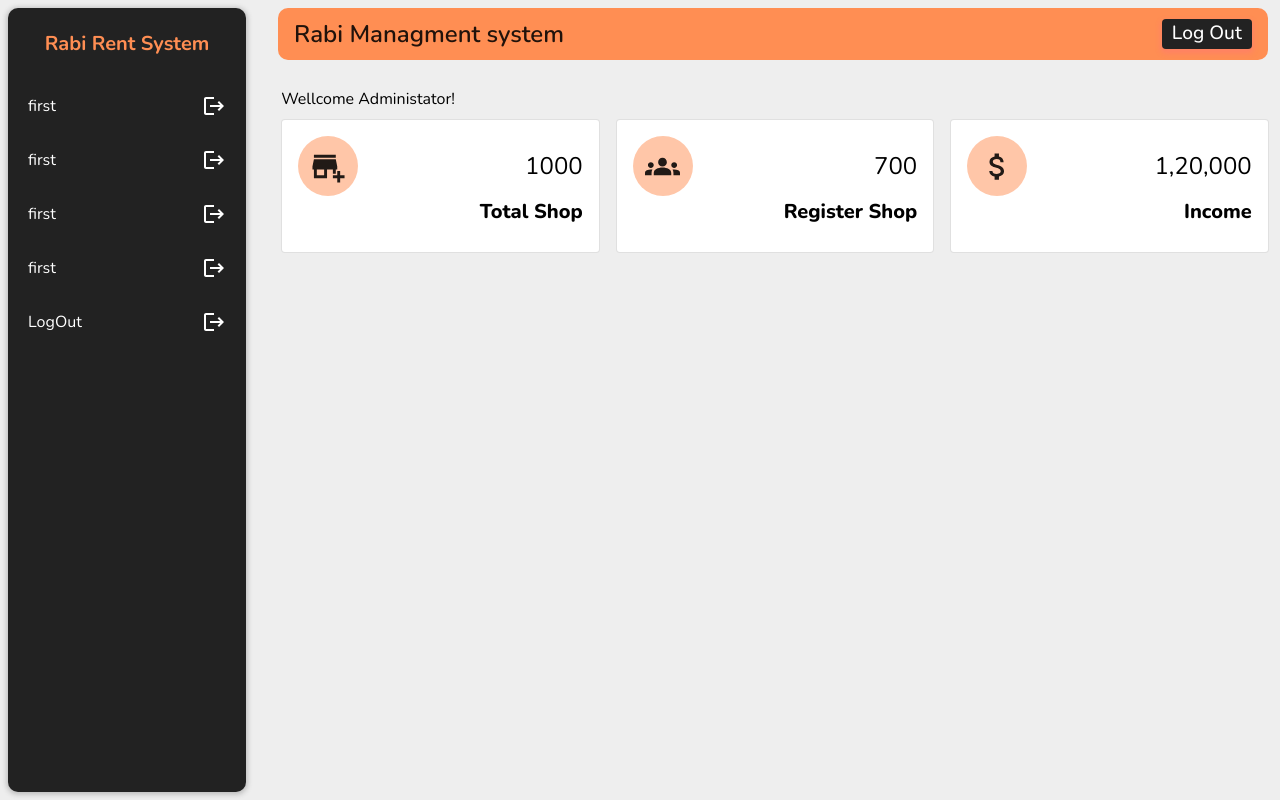
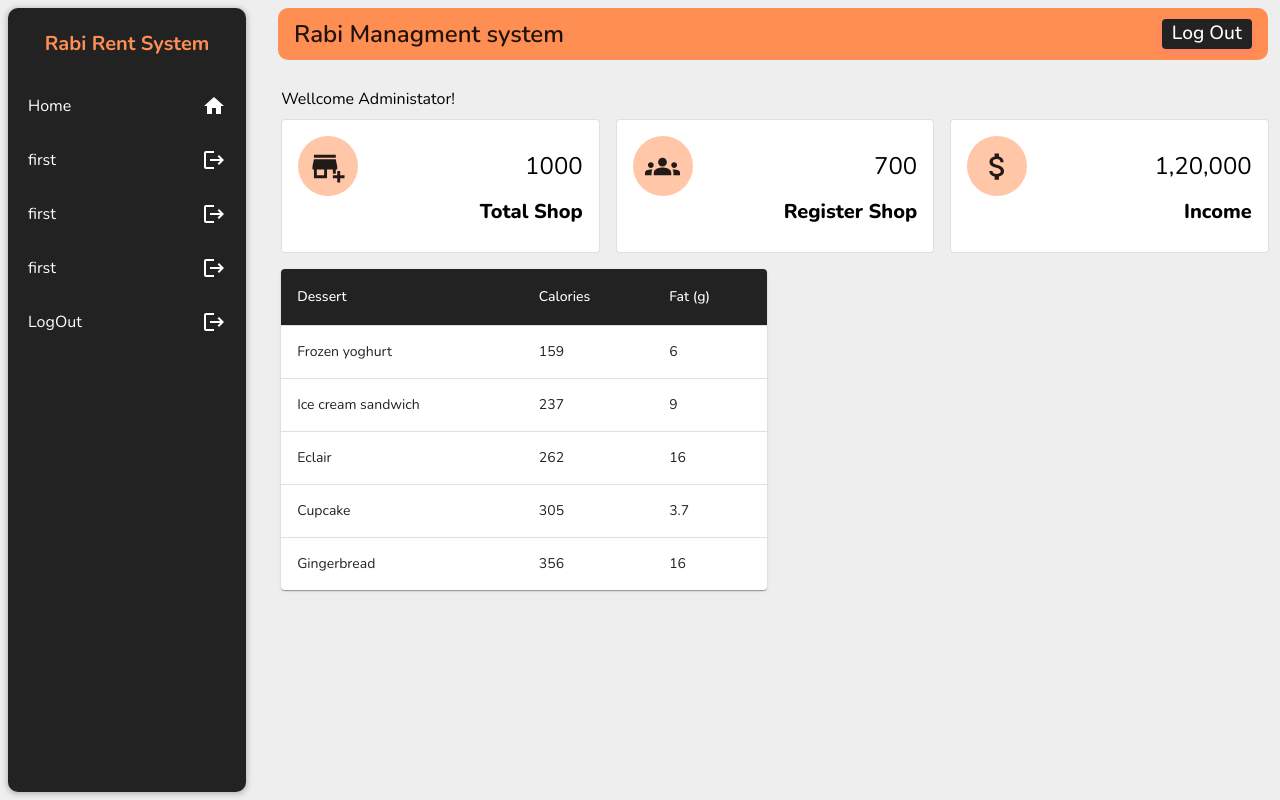
Before and after one commit to ProgrammingWithMudassar/Rabi_plaza_Managmenrt, a React (Vite) app: page / in a window 1280 px wide. Built offline with nearby package versions, Linux system fonts and the light colour scheme.

Commit message:
update code

```diff
--- a/src/Components/HomeCard.jsx
+++ b/src/Components/HomeCard.jsx
@@ -1,12 +1,32 @@
 import React from 'react'
 import Card from '@mui/material/Card'
 import CardContent from '@mui/material/CardContent'
-import CardActions from '@mui/material/CardActions'
-import Button from '@mui/material/Button'
-import Grid from '@mui/material/Grid'
+import { Grid} from '@mui/material'
 import { HomeCardData } from '../Data/DummyData'
 import { Box, Typography } from '@mui/material'
 import './Style.css'
+import Table from '@mui/material/Table';
+import TableBody from '@mui/material/TableBody';
+import TableCell from '@mui/material/TableCell';
+import TableContainer from '@mui/material/TableContainer';
+import TableHead from '@mui/material/TableHead';
+import TableRow from '@mui/material/TableRow';
+import Paper from '@mui/material/Paper';
+
+
+
+function createData(name, calories, fat, carbs, protein) {
+    return { name, calories, fat, carbs, protein };
+}
+
+const rows = [
+    createData('Frozen yoghurt', 159, 6.0, 24, 4.0),
+    createData('Ice cream sandwich', 237, 9.0, 37, 4.3),
+    createData('Eclair', 262, 16.0, 24, 6.0),
+    createData('Cupcake', 305, 3.7, 67, 4.3),
+    createData('Gingerbread', 356, 16.0, 49, 3.9),
+];
+
 
 
 const HomeCard = () => {
@@ -19,13 +39,13 @@ const HomeCard = () => {
                         return (
                             <Grid item xs={4} display='flex' >
                                 <Card variant="outlined" className='card'>
-                                    <CardContent sx={{ display: 'flex',alignItems:'center',justifyContent:'space-between' }}>
+                                    <CardContent sx={{ display: 'flex', alignItems: 'center', justifyContent: 'space-between' }}>
                                         <Box className="Card__Icon">
-                                            <data.Icon style={{fontSize:"35px"}}/>
+                                            <data.Icon style={{ fontSize: "35px" }} />
                                         </Box>
                                         <Typography variant="h5" color="initial">{data.count}</Typography>
                                     </CardContent>
-                                    <CardContent sx={{ textAlign:'right',mt:-4}}>
+                                    <CardContent sx={{ textAlign: 'right', mt: -4 }}>
                                         <Typography variant="h6" color="initial" fontWeight={800}>{data.text}</Typography>
                                     </CardContent>
                                 </Card>
@@ -33,6 +53,33 @@ const HomeCard = () => {
                         )
                     })
                 }
+                <Grid xs={6} mt={2} pl={2} >
+                    <TableContainer component={Paper} >
+                        <Table aria-label="simple table">
+                            <TableHead sx={{backgroundColor:'#222222'}}>
+                                <TableRow >
+                                    <TableCell sx={{color:'#fff'}}>Dessert </TableCell>
+                                    <TableCell sx={{color:'#fff'}}>Calories</TableCell>
+                                    <TableCell sx={{color:'#fff'}}>Fat&nbsp;(g)</TableCell>
+                                </TableRow>
+                            </TableHead>
+                            <TableBody>
+                                {rows.map((row) => (
+                                    <TableRow
+                                        key={row.name}
+                                        sx={{ '&:last-child td, &:last-child th': { border: 0 } }}
+                                    >
+                                        <TableCell component="th" scope="row">{row.name}</TableCell>
+                                        <TableCell align="left">{row.calories}</TableCell>
+                                        <TableCell align="left">{row.fat}</TableCell>
+                                    </TableRow>
+                                ))}
+                            </TableBody>
+                        </Table>
+                    </TableContainer>
+                </Grid>
+
+
             </Grid>
         </Box>
     )
--- a/src/Data/DummyData.js
+++ b/src/Data/DummyData.js
@@ -2,14 +2,14 @@ import GroupsIcon from '@mui/icons-material/Groups';
 import LogoutIcon from '@mui/icons-material/Logout';
 import AddBusinessIcon from '@mui/icons-material/AddBusiness';
 import AttachMoneyIcon from '@mui/icons-material/AttachMoney';
-
+import HomeIcon from '@mui/icons-material/Home';
 
 
 export const SlideBarData =[
     {
         key:1,
-        text:"first",
-        Icon :LogoutIcon
+        text:"Home",
+        Icon :HomeIcon
     },
     {
         key:2,
```
